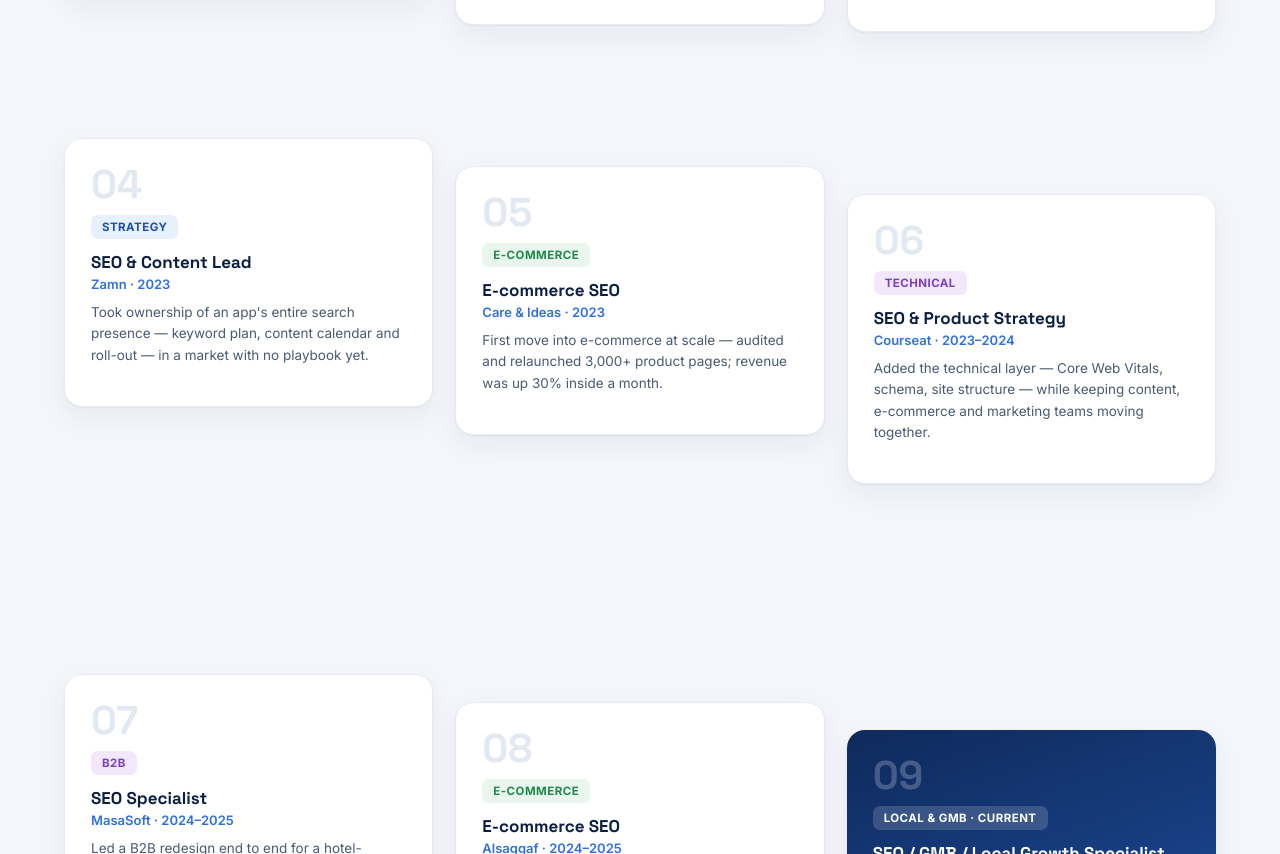
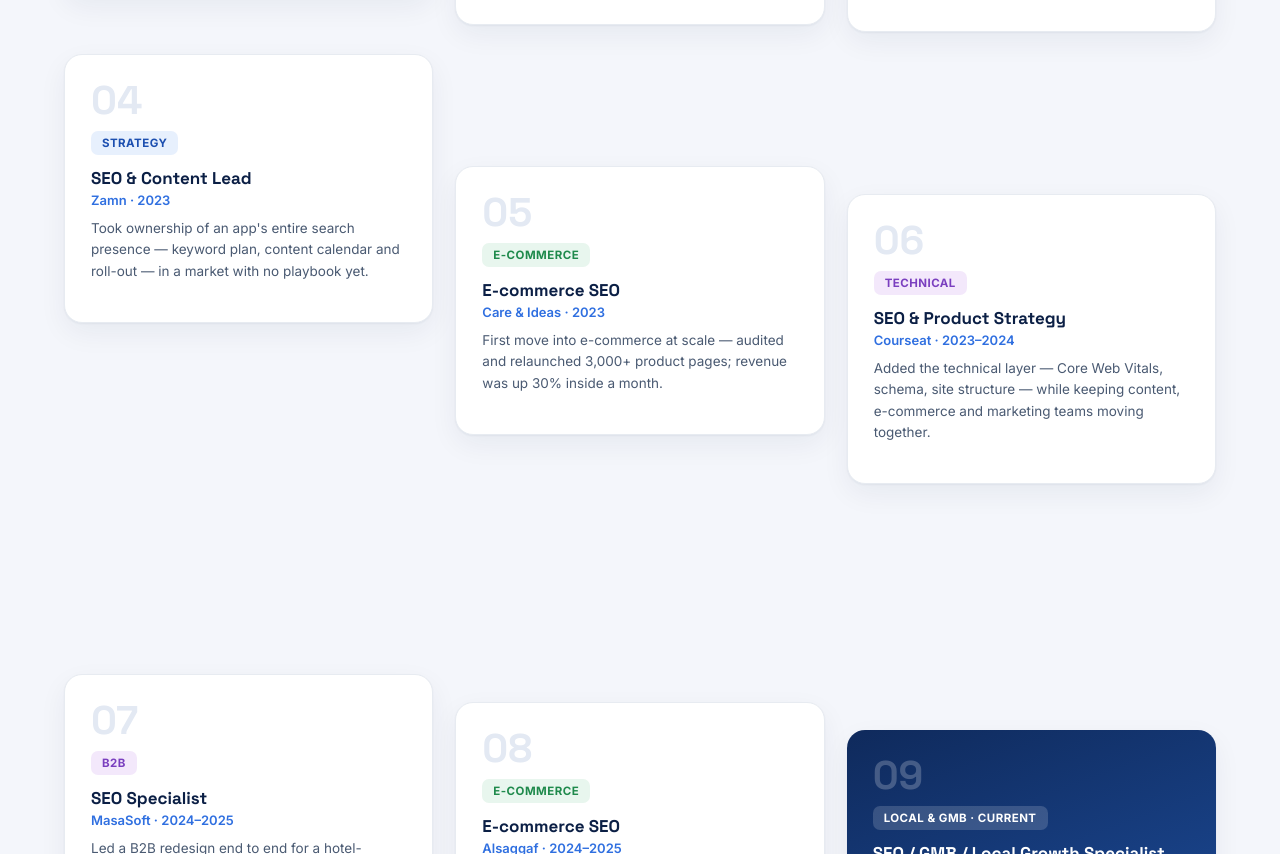
Before and after one commit to amiraayman/amira-ayman-portfolio, a plain HTML site: page index.html in a window 1280 px wide. Shown: the part 1506-2360 px from the top of the page. Drawn offline with Linux system fonts and the light colour scheme.

Commit message:
Update index.html

```diff
--- a/index.html
+++ b/index.html
@@ -101,7 +101,7 @@
         <p style="color:#4A5A72; font-size:13.5px; line-height:1.6; margin-top:10px;">First full strategy of her own, for a medical &amp; cosmetics site — keyword research through UX fixes that turned visitors into patient bookings.</p>
       </div>
 
-      <div class="card" style="padding:26px; position:relative; align-self:start; margin-top:84px;">
+      <div class="card" style="padding:26px; position:relative; align-self:start; margin-top:0 px;">
         <div style="font-family:'Space Grotesk',sans-serif; font-size:40px; font-weight:800; color:#E3E9F3; line-height:1;">04</div>
         <span class="tag" style="background:#E7F0FD; color:#1C4FB0; margin-top:10px; display:inline-block;">Strategy</span>
         <h3 style="font-size:17px; color:#0B1F45; margin-top:12px;">SEO &amp; Content Lead</h3>
```
